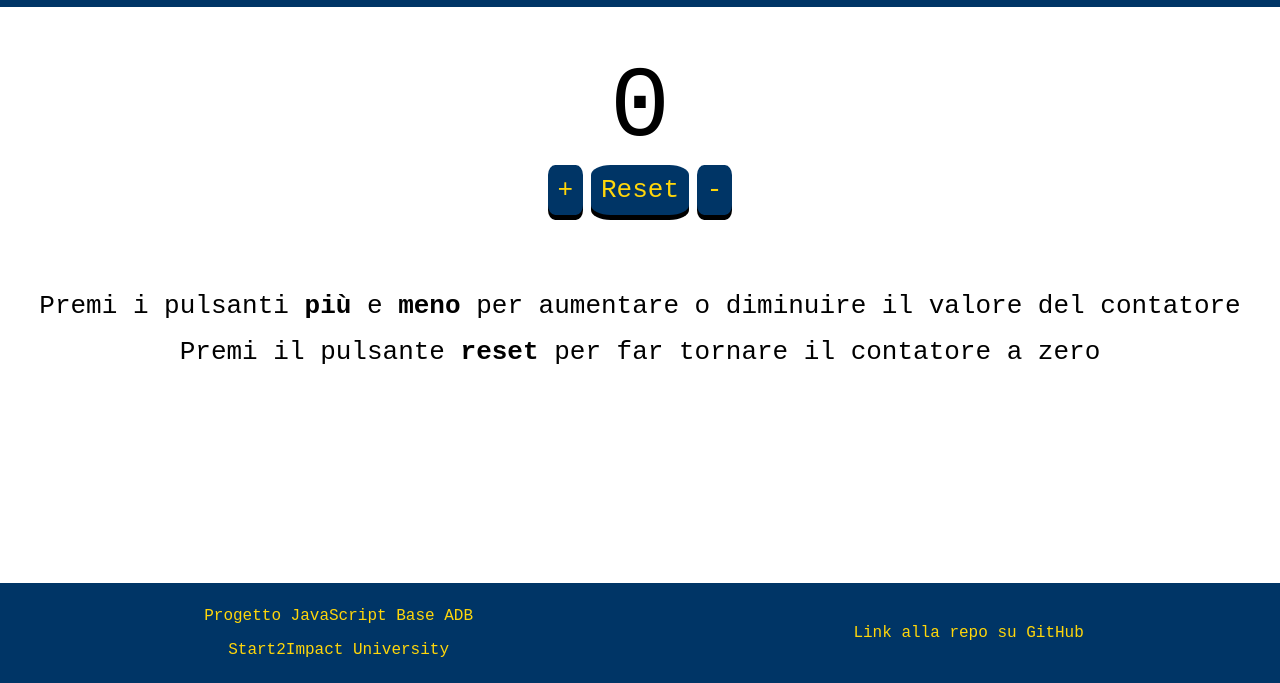
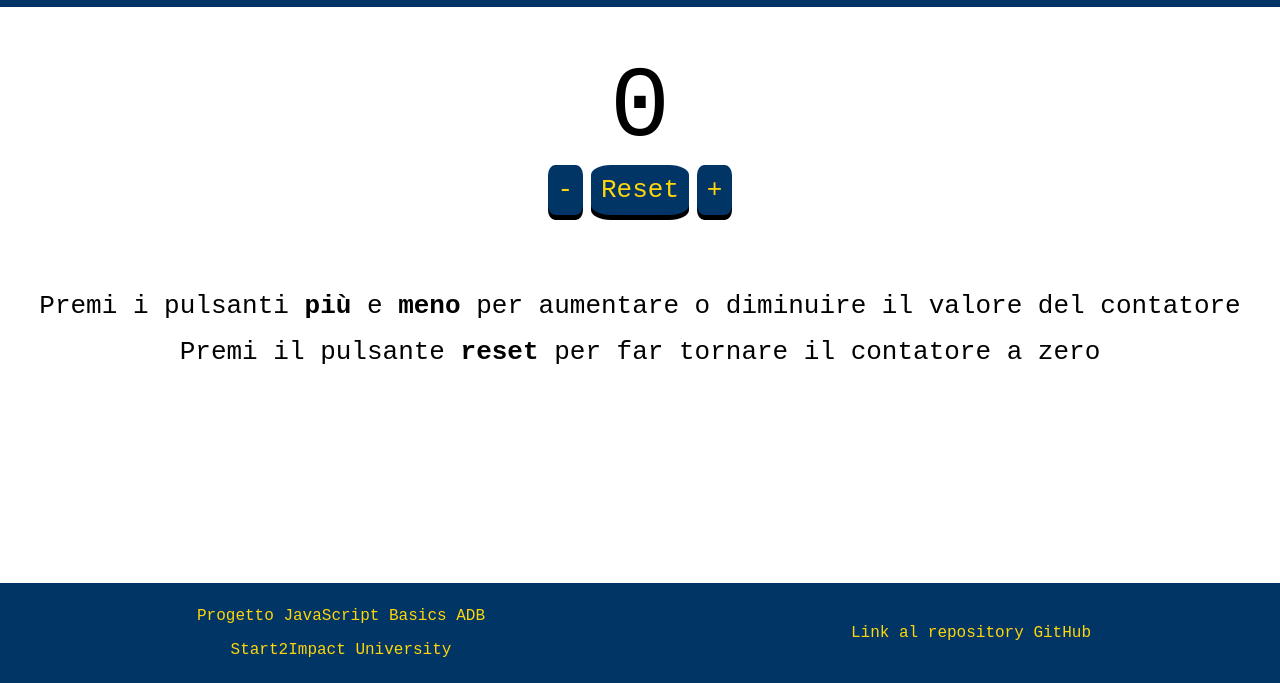
Before and after one commit to AleDeb93/counter-js, a plain HTML site: page index.html in a window 1280 px wide. Shown: the part 117-800 px from the top of the page. Drawn offline with Linux system fonts and the light colour scheme.

Commit message:
Update index.html

```diff
--- a/index.html
+++ b/index.html
@@ -4,6 +4,7 @@
     <meta charset="UTF-8">
     <meta http-equiv="X-UA-Compatible" content="IE=edge">
     <meta name="viewport" content="width=device-width, initial-scale=1.0">
+    <link rel="icon" href="assets/img/favicon.ico" type="image/icon">
     <link rel="stylesheet" href="assets/css/style.css">
     <title>Contatore JavaScript</title>
 </head>
@@ -18,9 +19,9 @@
     <div class="applicazione">
         <div id="contatore">0</div>
         <div id="bottoni">
+            <button data-action="meno">-</button>
+            <button data-action="reset">Reset</button>
             <button data-action="piu">+</button>
-            <button data-action="reset">Reset</button>
-            <button data-action="meno">-</button>
         </div>
     </div>
 
@@ -31,10 +32,10 @@
 
     <div class="footer">
         <div class="f1">
-            <p>Progetto JavaScript Base ADB</p>
-            <p>Start2Impact University</p>
+            <p>Progetto JavaScript Basics ADB</p>
+            <p><a href="https://www.start2impact.it" target="_blank">Start2Impact University</a></p>
         </div>
-        <div class="f2">Link alla repo su <a href="https://github.com/AleDeb93/counter-js" target="_blank">GitHub</a></div>
+        <div class="f2">Link al repository <a href="#" target="_blank">GitHub</a></div>
     </div>
     <script src="assets/script/counter.js"></script>
 </body>
```
